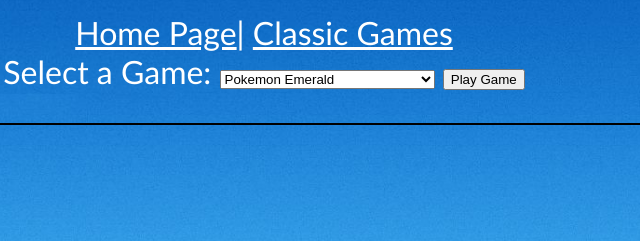
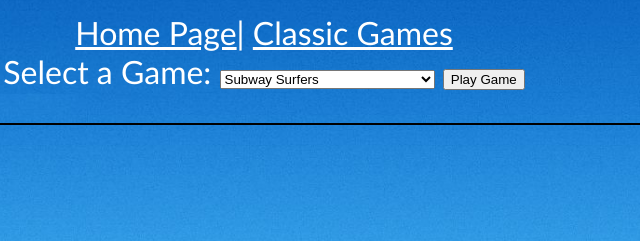
Before and after one commit to shurans14/shurans14.github, a plain HTML site: page Newer Games Site.html in a window 1280 px wide. Shown: the part 168-409 px from the top of the page, 376-1016 px from the left. Drawn offline with Linux system fonts and the light colour scheme.

Commit message:
Update Newer Games Site.html

```diff
--- a/Newer Games Site.html
+++ b/Newer Games Site.html
@@ -36,7 +36,7 @@ color:white
 		<label for="game-select" >Select a Game:</label>
 		<!-- Importing a game from a chosen website by using the URL-->
 		<select id="game-select" name="game">
-			<option value="https://theclashman2.github.io/GBA-Emulator/launcher.html#pokemonemerald">Pokemon Emerald</option>
+			<option value="https://gertdoro.github.io/3hg7dj3bnc82/index.html">Subway Surfers</option>
 			<option value="https://theclashman2.github.io/GBA-Emulator/launcher.html#pokemonruby">Pokemon Ruby</option>
 			<option value="https://theclashman2.github.io/GBA-Emulator/launcher.html#pokemonsapphire">Pokemon Sapphire</option>
 			<option value="https://theclashman2.github.io/GBA-Emulator/launcher.html#pokemonred">Pokemon Fire Red</option>
```
